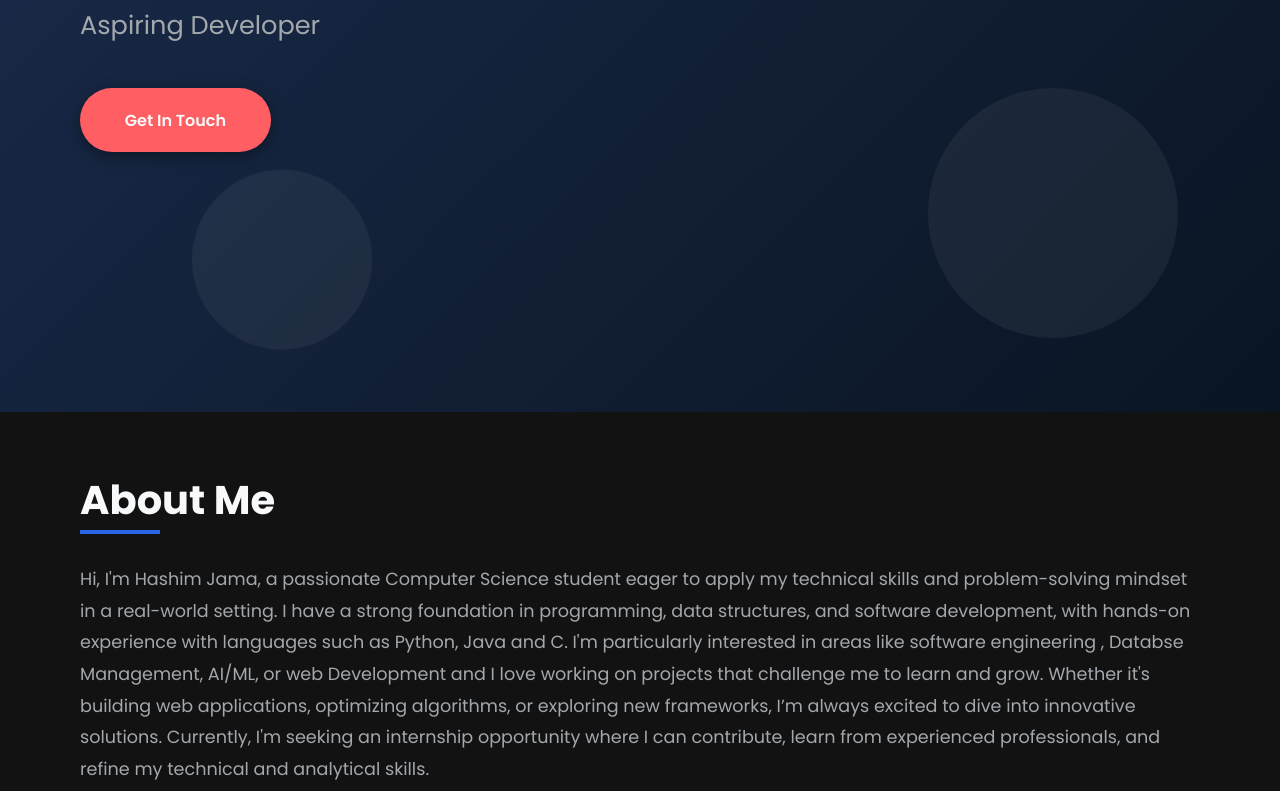
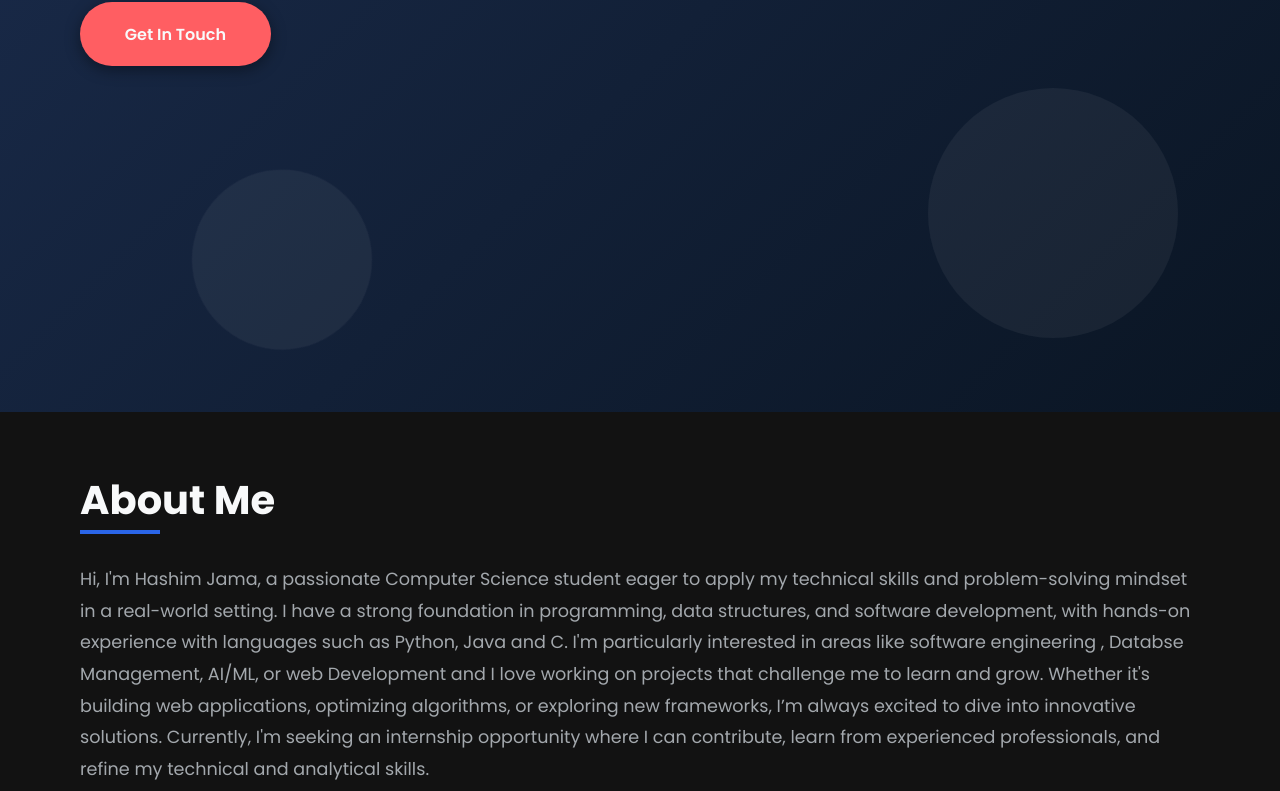
Before and after one commit to Hashimiite/Portfolio-website, a plain HTML site: page index.html in a window 1280 px wide. Shown: the part 268-1059 px from the top of the page. Drawn offline with nearby package versions, Linux system fonts and the light colour scheme.

Commit message:
Update index.html

```diff
--- a/index.html
+++ b/index.html
@@ -46,7 +46,6 @@
         <div class="container">
             <div class="hero-content">
                 <h1 class="hero-title">Hi, I'm <span>Hashim Jama</span></h1>
-                <p class="hero-subtitle">Aspiring Developer</p>
                 <a href="#contact" class="cta-btn">Get In Touch</a>
             </div>
         </div>
```
